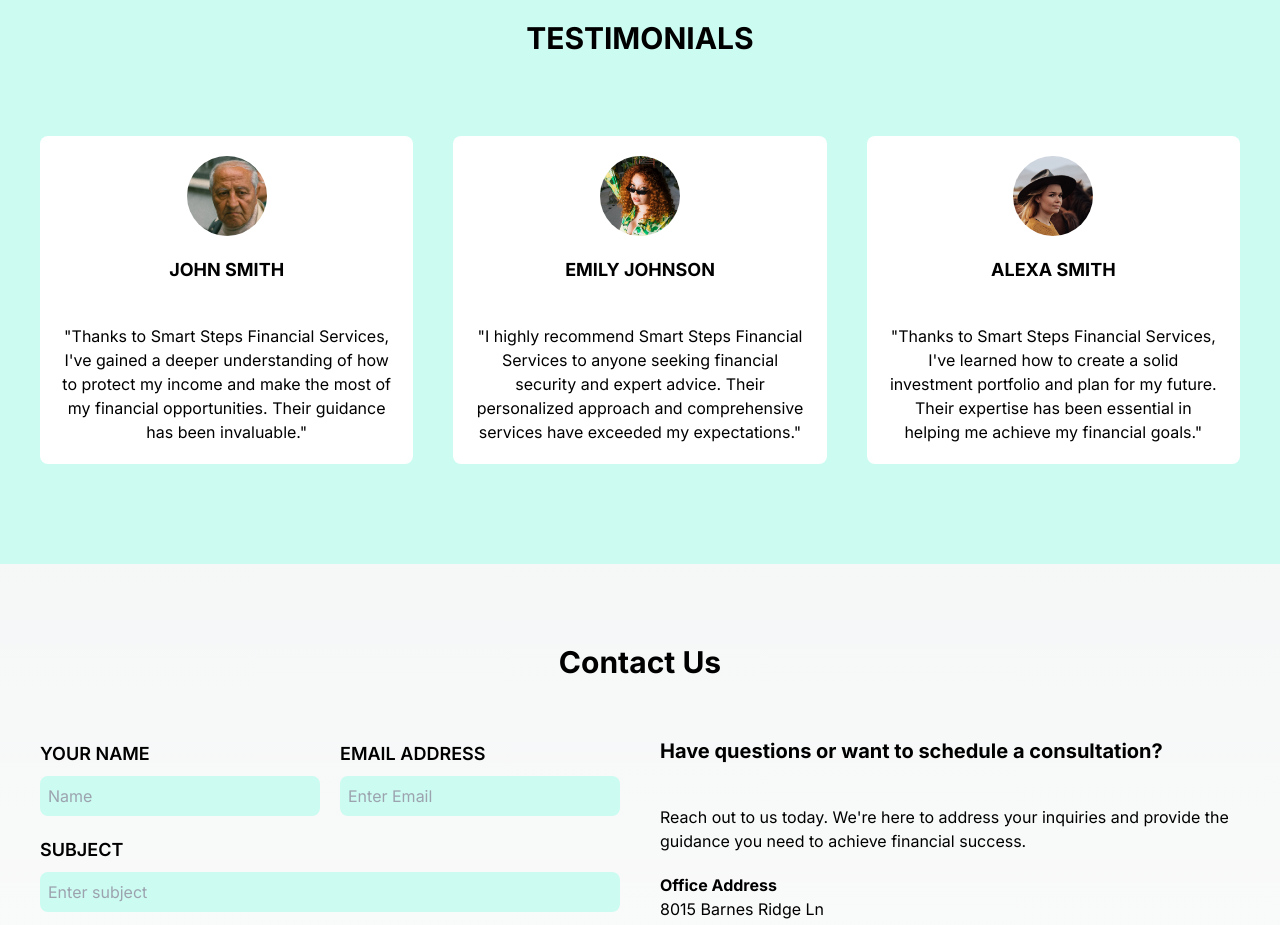
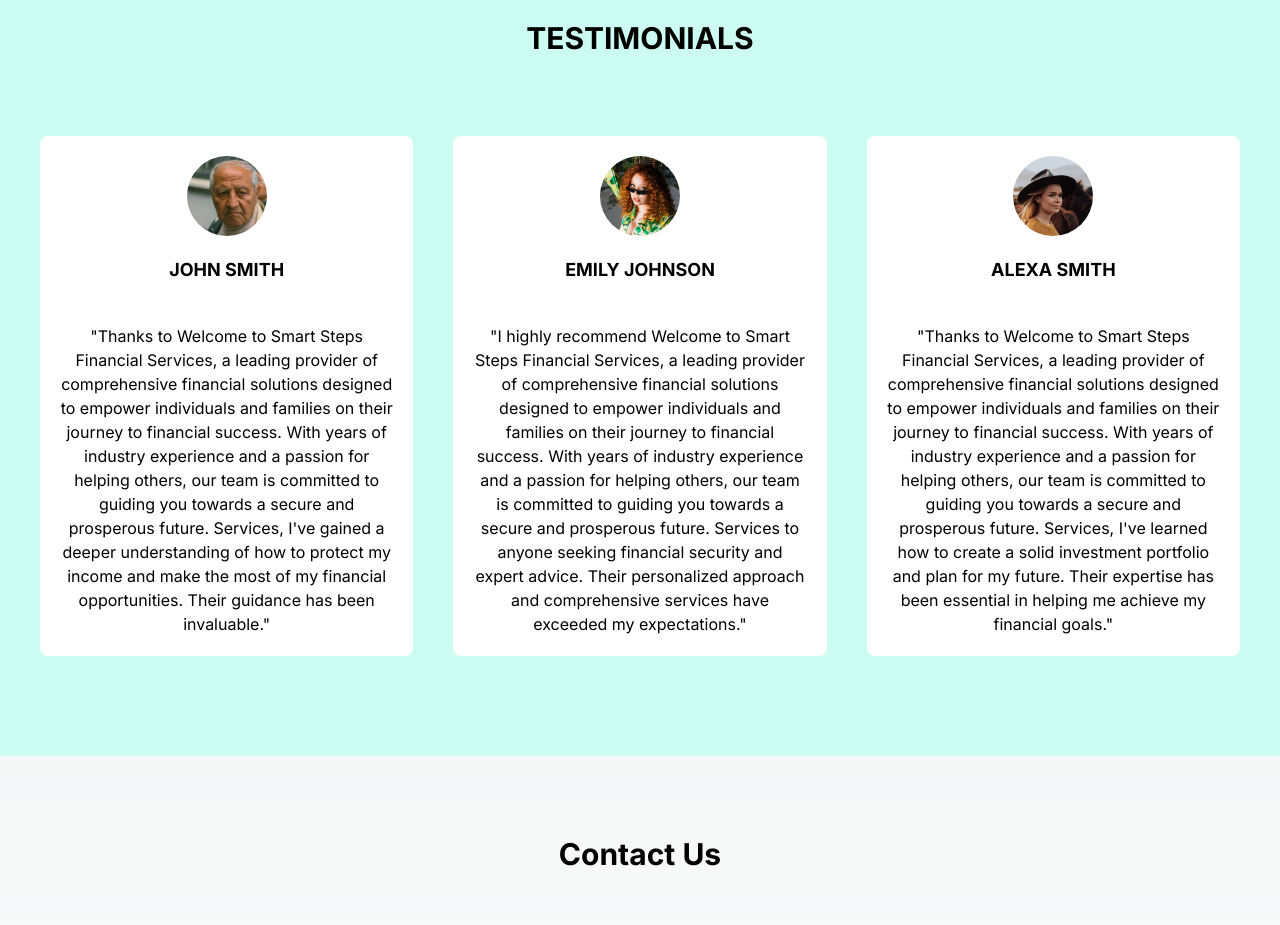
Before and after one commit to rexedge/ssf, a Next.js app: page / in a window 1280 px wide. Shown: the part 2740-3665 px from the top of the page. Built offline with nearby package versions, Linux system fonts and the light colour scheme.

Commit message:
contacts completed

```diff
--- a/src/app/about/page.tsx
+++ b/src/app/about/page.tsx
@@ -5,6 +5,7 @@ import Values from '@/components/about-page/values';
 import VisionAndMission from '@/components/about-page/vision-and-mission';
 import ContactUs from '@/components/home-page/contact-us';
 import Hero from '@/components/ui/hero';
+import { COMPANY_PROFILE } from '@/utils/const';
 import React from 'react';
 
 const teamMembers = [
@@ -21,12 +22,12 @@ export default function page() {
 		<main className='flex min-h-screen flex-col'>
 			<Hero
 				title='About Smart Steps'
-				description='Welcome to Smart Steps Financial Services, a leading
+				description={`Welcome to ${COMPANY_PROFILE.name} Services, a leading
 				provider of comprehensive financial solutions designed to
 				empower individuals and families on their journey to
 				financial success. With years of industry experience and a
 				passion for helping others, our team is committed to guiding
-				you towards a secure and prosperous future.'
+				you towards a secure and prosperous future.`}
 				image='/abouthero.jpg'
 			/>
 			<VisionAndMission />
--- a/src/app/layout.tsx
+++ b/src/app/layout.tsx
@@ -2,12 +2,13 @@ import NavBar from '@/components/ui/nav-bar';
 import './globals.css';
 import { Inter } from 'next/font/google';
 import Footer from '@/components/ui/footer';
+import { COMPANY_PROFILE } from '@/utils/const';
 
 const inter = Inter({ subsets: ['latin'] });
 
 export const metadata = {
-	title: 'Smart Steps Financial Services',
-	description: 'Empowering Your Financial Future',
+	title: COMPANY_PROFILE.name,
+	description: COMPANY_PROFILE.tagline,
 };
 
 export default function RootLayout({
--- a/src/app/page.tsx
+++ b/src/app/page.tsx
@@ -2,7 +2,7 @@ import ContactUs from '@/components/home-page/contact-us';
 import Testimonials from '@/components/home-page/testimonials';
 import Button from '@/components/ui/button';
 import Carousel from '@/components/ui/carousel';
-import { CAROUSEL_IMAGES } from '@/utils/const';
+import { CAROUSEL_IMAGES, COMPANY_PROFILE } from '@/utils/const';
 import Image from 'next/image';
 
 export default function Home() {
@@ -14,11 +14,12 @@ export default function Home() {
 			/>
 			<section className='px-10 py-20 bg-teal-100 dark:bg-teal-900'>
 				<div className='text-lg font-bold italic text-center'>
-					Welcome to Smart Steps Financial Services, your trusted
-					partner in achieving financial security and building a
-					prosperous future. We are dedicated to providing you
-					with the knowledge, tools, and products necessary to
-					navigate the complexities of the financial world.
+					Welcome to {COMPANY_PROFILE.name} Services, your
+					trusted partner in achieving financial security and
+					building a prosperous future. We are dedicated to
+					providing you with the knowledge, tools, and products
+					necessary to navigate the complexities of the financial
+					world.
 				</div>
 			</section>
 			<section className='px-10 py-20 lg:flex gap-10'>
@@ -37,7 +38,7 @@ export default function Home() {
 							INTRODUCTION
 						</h2>
 						<div>
-							At Smart Steps Financial Services, we
+							At {COMPANY_PROFILE.name} Services, we
 							understand that financial well-being is a top
 							priority for individuals and families. Our
 							comprehensive approach focuses on empowering
--- a/src/components/about-page/vision-and-mission.tsx
+++ b/src/components/about-page/vision-and-mission.tsx
@@ -1,3 +1,4 @@
+import { COMPANY_PROFILE } from '@/utils/const';
 import React from 'react';
 
 const VisionAndMission: React.FC = () => {
@@ -13,10 +14,10 @@ const VisionAndMission: React.FC = () => {
 							Our Vision
 						</h2>
 						<p className='mb-2'>
-							At Smart Steps Financial Services, our vision
-							is to create a future where financial freedom
-							is within reach for all individuals. We
-							envision a world where everyone has the
+							At {COMPANY_PROFILE.name} Services, our
+							vision is to create a future where financial
+							freedom is within reach for all individuals.
+							We envision a world where everyone has the
 							confidence and ability to make informed
 							financial decisions, leading to a life of
 							security, prosperity, and opportunities.
@@ -38,7 +39,7 @@ const VisionAndMission: React.FC = () => {
 							Our Mission
 						</h2>
 						<p className='mb-2'>
-							At Smart Steps Financial Services, our
+							At {COMPANY_PROFILE.name} Services, our
 							mission is to provide our clients with the
 							knowledge, tools, and personalized guidance
 							they need to achieve their financial goals.
--- a/src/components/home-page/testimonials.tsx
+++ b/src/components/home-page/testimonials.tsx
@@ -1,3 +1,4 @@
+import { COMPANY_PROFILE } from '@/utils/const';
 import Image from 'next/image';
 import React from 'react';
 
@@ -18,10 +19,15 @@ export default function Testimonials() {
 				<p className='font-bold text-lg uppercase mb-10'>
 					John Smith
 				</p>
-				&quot;Thanks to Smart Steps Financial Services, I&apos;ve
-				gained a deeper understanding of how to protect my income
-				and make the most of my financial opportunities. Their
-				guidance has been invaluable.&quot;
+				&quot;Thanks to Welcome to {COMPANY_PROFILE.name} Services,
+				a leading provider of comprehensive financial solutions
+				designed to empower individuals and families on their
+				journey to financial success. With years of industry
+				experience and a passion for helping others, our team is
+				committed to guiding you towards a secure and prosperous
+				future. Services, I&apos;ve gained a deeper understanding of
+				how to protect my income and make the most of my financial
+				opportunities. Their guidance has been invaluable.&quot;
 			</div>
 			<div className='md:col-span-1 bg-white dark:bg-black p-5 rounded-lg mb-5 text-center'>
 				<Image
@@ -34,10 +40,15 @@ export default function Testimonials() {
 				<p className='font-bold text-lg uppercase mb-10'>
 					Emily Johnson
 				</p>
-				&quot;I highly recommend Smart Steps Financial Services to
-				anyone seeking financial security and expert advice. Their
-				personalized approach and comprehensive services have
-				exceeded my expectations.&quot;
+				&quot;I highly recommend Welcome to {COMPANY_PROFILE.name}{' '}
+				Services, a leading provider of comprehensive financial
+				solutions designed to empower individuals and families on
+				their journey to financial success. With years of industry
+				experience and a passion for helping others, our team is
+				committed to guiding you towards a secure and prosperous
+				future. Services to anyone seeking financial security and
+				expert advice. Their personalized approach and comprehensive
+				services have exceeded my expectations.&quot;
 			</div>
 			<div className='md:col-span-1 bg-white dark:bg-black p-5 rounded-lg mb-5 text-center'>
 				<Image
@@ -50,10 +61,16 @@ export default function Testimonials() {
 				<p className='font-bold text-lg uppercase mb-10'>
 					Alexa Smith
 				</p>
-				&quot;Thanks to Smart Steps Financial Services, I&apos;ve
-				learned how to create a solid investment portfolio and plan
-				for my future. Their expertise has been essential in helping
-				me achieve my financial goals.&quot;
+				&quot;Thanks to Welcome to {COMPANY_PROFILE.name} Services,
+				a leading provider of comprehensive financial solutions
+				designed to empower individuals and families on their
+				journey to financial success. With years of industry
+				experience and a passion for helping others, our team is
+				committed to guiding you towards a secure and prosperous
+				future. Services, I&apos;ve learned how to create a solid
+				investment portfolio and plan for my future. Their expertise
+				has been essential in helping me achieve my financial
+				goals.&quot;
 			</div>
 		</section>
 	);
--- a/src/utils/const.ts
+++ b/src/utils/const.ts
@@ -11,7 +11,7 @@ export const CAROUSEL_IMAGES = [
 		id: '1',
 		src: '/slide1.jpg',
 		alt: 'Image 1',
-		title: 'Smart Steps Financial',
+		title: COMPANY_PROFILE.name,
 		description: 'Empowering Your Financial Future',
 		buttonText: 'Book consultation',
 	},
@@ -19,7 +19,7 @@ export const CAROUSEL_IMAGES = [
 		id: '2',
 		src: '/slide2.jpg',
 		alt: 'Image 2',
-		title: 'Smart Steps Financial',
+		title: COMPANY_PROFILE.name,
 		description: 'Empowering Your Financial Future',
 		buttonText: 'Book consultation',
 	},
@@ -115,4 +115,4 @@ export const PRODUCTS = [
 ];
 
 export const MAP_LOCATION =
-	'https://www.google.com/maps/embed?pb=!1m18!1m12!1m3!1d3964.72002424191!2d3.46580567526051!3d6.430002124242282!2m3!1f0!2f0!3f0!3m2!1i1024!2i768!4f13.1!3m3!1m2!1s0x103b917993a95193%3A0x21bdfe095d86ad6d!2sISCE%20DIGITAL%20CONCEPT!5e0!3m2!1sen!2sng!4v1685620810779!5m2!1sen!2sng';
+	'https://www.google.com/maps/embed?pb=!1m18!1m12!1m3!1d3465.9938342847277!2d-95.61365442432094!3d29.690958435232204!2m3!1f0!2f0!3f0!3m2!1i1024!2i768!4f13.1!3m3!1m2!1s0x8640dd98fc971695%3A0x237fb12e3ffcfd4f!2s8015%20Barnes%20Ridge%20Ln%2C%20Houston%2C%20TX%2077072%2C%20USA!5e0!3m2!1sen!2sng!4v1685624248600!5m2!1sen!2sng';
```
